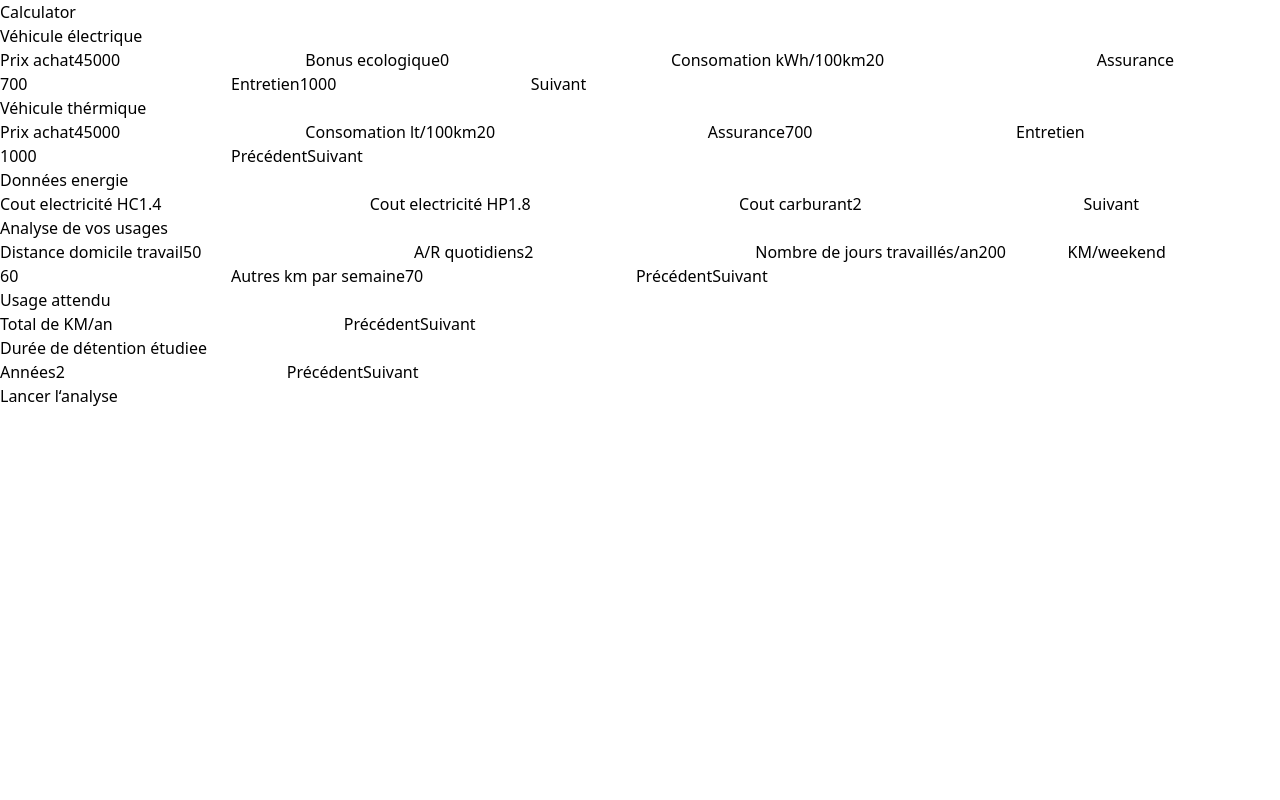
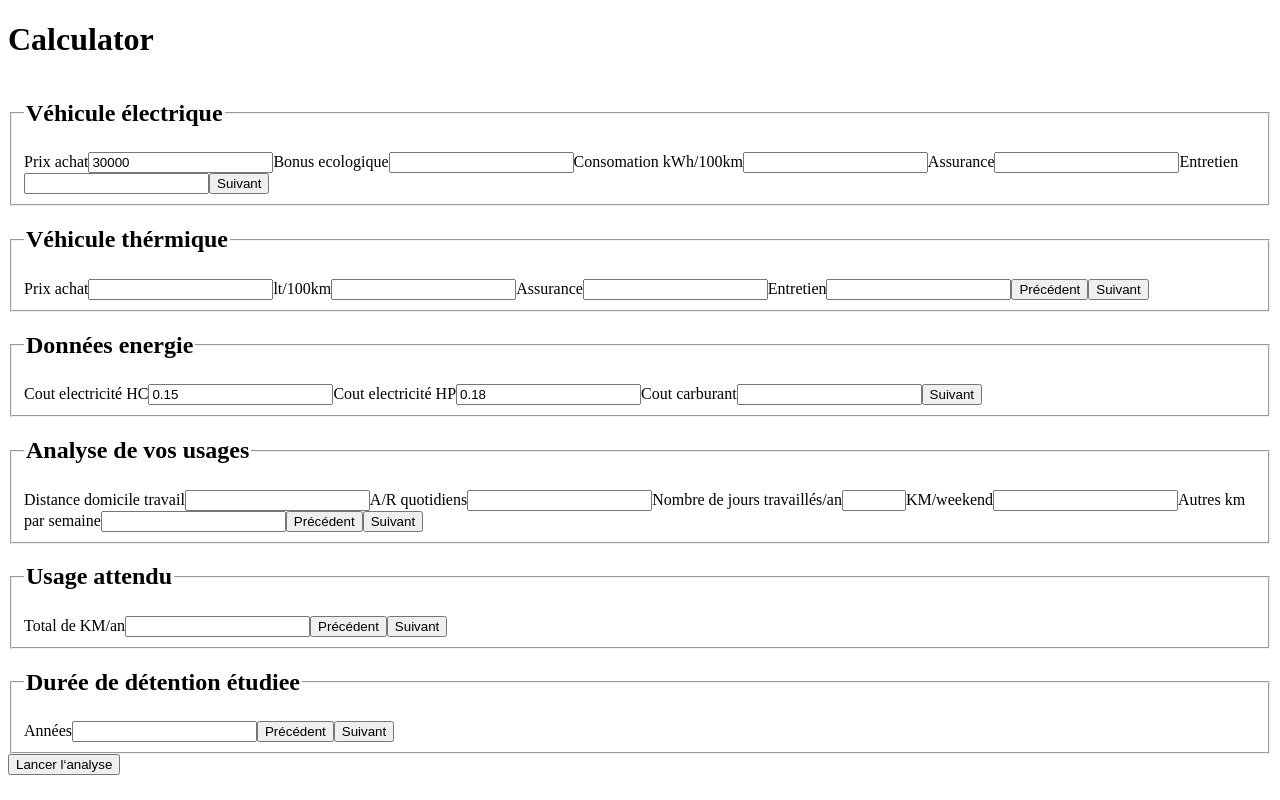
Before and after one commit to thiseas-perso/electric, a Next.js app: page /calculator in a window 1280 px wide. Built offline with nearby package versions, Linux system fonts and the light colour scheme.

Commit message:
moved state and state management to calculator/index.js, created separated carFieldSets for simplicity

```diff
--- a/components/calculator/CarDataFieldSet.js
+++ /dev/null
@@ -1,117 +0,0 @@
-import React, { useState } from 'react';
-
-const initialState = {
-  purchaseCost: '45000',
-  ecoBonus: '0',
-  consumption: '20',
-  insurance: '700',
-  maintenance: '1000',
-};
-
-const CarDataFieldSet = ({ carType, getData }) => {
-  const [state, setState] = useState(initialState);
-
-  const onBlurHandler = (e) => {
-    e.stopPropagation();
-    if (!e.currentTarget.contains(e.relatedTarget)) {
-      console.log('getting data');
-      getData(state);
-    }
-  };
-  return (
-    <fieldset id="carData" onBlur={(e) => onBlurHandler(e)}>
-      <legend>
-        <h2>
-          {carType === 'EV' ? 'Véhicule électrique' : 'Véhicule thérmique'}
-        </h2>
-      </legend>
-      <label htmlFor="purchaseCost">Prix achat</label>
-      <input
-        required
-        min="0"
-        type="number"
-        id="purchaseCost"
-        name="purchaseCost"
-        value={state.purchaseCost}
-        onChange={(e) =>
-          setState((prev) => ({
-            ...prev,
-            purchaseCost: e.target.value,
-          }))
-        }
-      />
-      {carType === 'EV' && (
-        <>
-          <label htmlFor="ecoBonus">Bonus ecologique</label>
-          <input
-            required
-            min="0"
-            type="number"
-            id="ecoBonus"
-            name="ecoBonus"
-            value={state.ecoBonus}
-            onChange={(e) =>
-              setState((prev) => ({
-                ...prev,
-                ecoBonus: e.target.value,
-              }))
-            }
-          />
-        </>
-      )}
-      <label htmlFor="consumption">
-        Consomation {carType === 'EV' ? 'kWh/100km' : 'lt/100km'}
-      </label>
-      <input
-        required
-        min="0"
-        type="number"
-        id="consumption"
-        name="consumption"
-        value={state.consumption}
-        onChange={(e) =>
-          setState((prev) => ({
-            ...prev,
-            consumption: e.target.value,
-          }))
-        }
-      />
-      <label htmlFor="insurance">Assurance</label>
-      <input
-        required
-        min="0"
-        type="number"
-        id="insurance"
-        name="insurance"
-        value={state.insurance}
-        onChange={(e) =>
-          setState((prev) => ({
-            ...prev,
-            insurance: e.target.value,
-          }))
-        }
-      />
-      <label htmlFor="maintenance">Entretien</label>
-      <input
-        required
-        min="0"
-        type="number"
-        id="maintenance"
-        name="maintenance"
-        value={state.maintenance}
-        onChange={(e) =>
-          setState((prev) => ({
-            ...prev,
-            maintenance: e.target.value,
-          }))
-        }
-      />
-      {carType === 'ICE' && <button type="button">Précédent</button>}
-      <button type="button" onClick={() => getData(state)}>
-        Suivant
-      </button>
-    </fieldset>
-  );
-};
-
-export default CarDataFieldSet;
--- /dev/null
+++ b/components/calculator/CarEVFieldSet.js
@@ -0,0 +1,104 @@
+const CarEVFieldSet = ({ state, setState }) => {
+  return (
+    <fieldset id="carData">
+      <legend>
+        <h2>Véhicule électrique</h2>
+      </legend>
+      <label htmlFor="purchaseCost">Prix achat</label>
+      <input
+        required
+        min="0"
+        type="number"
+        id="purchaseCost"
+        name="purchaseCost"
+        value={state.carDataEV.purchaseCost}
+        onChange={(e) =>
+          setState((prev) => ({
+            ...prev,
+            carDataEV: {
+              ...state.carDataEV,
+              purchaseCost: e.target.value,
+            },
+          }))
+        }
+      />
+
+      <label htmlFor="ecoBonus">Bonus ecologique</label>
+      <input
+        required
+        min="0"
+        type="number"
+        id="ecoBonus"
+        name="ecoBonus"
+        value={state.carDataEV.ecoBonus}
+        onChange={(e) =>
+          setState((prev) => ({
+            ...prev,
+            carDataEV: {
+              ...state.carDataEV,
+              ecoBonus: e.target.value,
+            },
+          }))
+        }
+      />
+
+      <label htmlFor="consumption">Consomation kWh/100km</label>
+      <input
+        required
+        min="0"
+        type="number"
+        id="consumption"
+        name="consumption"
+        value={state.carDataEV.consumption}
+        onChange={(e) =>
+          setState((prev) => ({
+            ...prev,
+            carDataEV: {
+              ...state.carDataEV,
+              consumption: e.target.value,
+            },
+          }))
+        }
+      />
+      <label htmlFor="insurance">Assurance</label>
+      <input
+        required
+        min="0"
+        type="number"
+        id="insurance"
+        name="insurance"
+        value={state.carDataEV.insurance}
+        onChange={(e) =>
+          setState((prev) => ({
+            ...prev,
+            carDataEV: {
+              ...state.carDataEV,
+              insurance: e.target.value,
+            },
+          }))
+        }
+      />
+      <label htmlFor="maintenance">Entretien</label>
+      <input
+        required
+        min="0"
+        type="number"
+        id="maintenance"
+        name="maintenance"
+        value={state.carDataEV.maintenance}
+        onChange={(e) =>
+          setState((prev) => ({
+            ...prev,
+            carDataEV: {
+              ...state.carDataEV,
+              maintenance: e.target.value,
+            },
+          }))
+        }
+      />
+      <button type="button">Suivant</button>
+    </fieldset>
+  );
+};
+
+export default CarEVFieldSet;
--- /dev/null
+++ b/components/calculator/CarICEFieldSet.js
@@ -0,0 +1,86 @@
+const CarICEFieldSet = ({ state, setState }) => {
+  return (
+    <fieldset id="carData">
+      <legend>
+        <h2>Véhicule thérmique</h2>
+      </legend>
+      <label htmlFor="purchaseCost">Prix achat</label>
+      <input
+        required
+        min="0"
+        type="number"
+        id="purchaseCost"
+        name="purchaseCost"
+        value={state.carDataICE.purchaseCost}
+        onChange={(e) =>
+          setState((prev) => ({
+            ...prev,
+            carDataICE: {
+              ...state.carDataICE,
+              purchaseCost: e.target.value,
+            },
+          }))
+        }
+      />
+
+      <label htmlFor="consumption">lt/100km</label>
+      <input
+        required
+        min="0"
+        type="number"
+        id="consumption"
+        name="consumption"
+        value={state.carDataICE.consumption}
+        onChange={(e) =>
+          setState((prev) => ({
+            ...prev,
+            carDataICE: {
+              ...state.carDataICE,
+              consumption: e.target.value,
+            },
+          }))
+        }
+      />
+      <label htmlFor="insurance">Assurance</label>
+      <input
+        required
+        min="0"
+        type="number"
+        id="insurance"
+        name="insurance"
+        value={state.carDataICE.insurance}
+        onChange={(e) =>
+          setState((prev) => ({
+            ...prev,
+            carDataICE: {
+              ...state.carDataICE,
+              insurance: e.target.value,
+            },
+          }))
+        }
+      />
+      <label htmlFor="maintenance">Entretien</label>
+      <input
+        required
+        min="0"
+        type="number"
+        id="maintenance"
+        name="maintenance"
+        value={state.carDataICE.maintenance}
+        onChange={(e) =>
+          setState((prev) => ({
+            ...prev,
+            carDataICE: {
+              ...state.carDataICE,
+              maintenance: e.target.value,
+            },
+          }))
+        }
+      />
+      <button type="button">Précédent</button>
+      <button type="button">Suivant</button>
+    </fieldset>
+  );
+};
+
+export default CarICEFieldSet;
--- a/components/calculator/DurationFieldSet.js
+++ b/components/calculator/DurationFieldSet.js
@@ -1,16 +1,6 @@
-import React, { useState } from 'react';
-
-function DurationFieldSet({ getData }) {
-  const [state, setState] = useState('2');
-  const onBlurHandler = (e) => {
-    e.stopPropagation();
-    if (!e.currentTarget.contains(e.relatedTarget)) {
-      console.log('getting data');
-      getData(state);
-    }
-  };
+function DurationFieldSet({ state, setState }) {
   return (
-    <fieldset onBlur={(e) => onBlurHandler(e)}>
+    <fieldset>
       <legend>
         <h2>Durée de détention étudiee</h2>
       </legend>
@@ -21,13 +11,16 @@ function DurationFieldSet({ getData }) {
         type="number"
         id="durationStudied"
         name="durationStudied"
-        value={state}
-        onChange={(e) => setState(() => e.target.value)}
+        value={state.durationStudied}
+        onChange={(e) =>
+          setState((prev) => ({
+            ...prev,
+            durationStudied: e.target.value,
+          }))
+        }
       />
       <button type="button">Précédent</button>
-      <button type="button" onClick={() => getData(state)}>
-        Suivant
-      </button>
+      <button type="button">Suivant</button>
     </fieldset>
   );
 }
--- a/components/calculator/EnergyDataFieldSet.js
+++ b/components/calculator/EnergyDataFieldSet.js
@@ -1,22 +1,6 @@
-import React, { useState } from 'react';
-
-const initialState = {
-  chargingPriceHC: '1.4',
-  chargingPriceHP: '1.8',
-  gasPrice: '2',
-};
-
-const EnergyDataFieldSet = ({ getData }) => {
-  const [state, setState] = useState(initialState);
-  const onBlurHandler = (e) => {
-    e.stopPropagation();
-    if (!e.currentTarget.contains(e.relatedTarget)) {
-      console.log('getting data');
-      getData(state);
-    }
-  };
+const EnergyDataFieldSet = ({ state, setState }) => {
   return (
-    <fieldset id="energyData" onBlur={(e) => onBlurHandler(e)}>
+    <fieldset id="energyData">
       <legend>
         <h2>Données energie</h2>
       </legend>
@@ -27,11 +11,14 @@ const EnergyDataFieldSet = ({ getData }) => {
         type="number"
         id="chargingPriceHC"
         name="chargingPriceHC"
-        value={state.chargingPriceHC}
+        value={state.energyData.chargingPriceHC}
         onChange={(e) =>
           setState((prev) => ({
             ...prev,
-            chargingPriceHC: e.target.value,
+            energyData: {
+              ...state.energyData,
+              chargingPriceHC: e.target.value,
+            },
           }))
         }
       />
@@ -42,11 +29,14 @@ const EnergyDataFieldSet = ({ getData }) => {
         type="number"
         id="chargingPriceHP"
         name="chargingPriceHP"
-        value={state.chargingPriceHP}
+        value={state.energyData.chargingPriceHP}
         onChange={(e) =>
           setState((prev) => ({
             ...prev,
-            chargingPriceHP: e.target.value,
+            energyData: {
+              ...state.energyData,
+              chargingPriceHP: e.target.value,
+            },
           }))
         }
       />
@@ -57,17 +47,18 @@ const EnergyDataFieldSet = ({ getData }) => {
         type="number"
         id="gasPrice"
         name="gasPrice"
-        value={state.gasPrice}
+        value={state.energyData.gasPrice}
         onChange={(e) =>
           setState((prev) => ({
             ...prev,
-            gasPrice: e.target.value,
+            energyData: {
+              ...state.energyData,
+              gasPrice: e.target.value,
+            },
           }))
         }
       />
-      <button type="button" onClick={() => getData(state)}>
-        Suivant
-      </button>
+      <button type="button">Suivant</button>
     </fieldset>
   );
 };
--- a/components/calculator/UsageDataFieldSet.js
+++ b/components/calculator/UsageDataFieldSet.js
@@ -1,23 +1,6 @@
-import React, { useState } from 'react';
-
-const initialState = {
-  workHomeDistance: '50',
-  dailyCommutes: '2',
-  daysWorkedPerY: '200',
-  weekendKM: '60',
-  otherKMPerW: '70',
-};
-const UsageDataFieldSet = ({ getData }) => {
-  const [state, setState] = useState(initialState);
-  const onBlurHandler = (e) => {
-    e.stopPropagation();
-    if (!e.currentTarget.contains(e.relatedTarget)) {
-      console.log('getting data');
-      getData(state);
-    }
-  };
+const UsageDataFieldSet = ({ state, setState }) => {
   return (
-    <fieldset id="usageData" onBlur={(e) => onBlurHandler(e)}>
+    <fieldset id="usageData">
       <legend>
         <h2>Analyse de vos usages</h2>
       </legend>
@@ -27,11 +10,14 @@ const UsageDataFieldSet = ({ getData }) => {
         type="number"
         id="workHomeDistance"
         name="workHomeDistance"
-        value={state.workHomeDistance}
+        value={state.usageData.workHomeDistance}
         onChange={(e) =>
           setState((prev) => ({
             ...prev,
-            workHomeDistance: e.target.value,
+            usageData: {
+              ...state.usageData,
+              workHomeDistance: e.target.value,
+            },
           }))
         }
       />
@@ -41,11 +27,14 @@ const UsageDataFieldSet = ({ getData }) => {
         type="number"
         id="dailyCommutes"
         name="dailyCommutes"
-        value={state.dailyCommutes}
+        value={state.usageData.dailyCommutes}
         onChange={(e) =>
           setState((prev) => ({
             ...prev,
-            dailyCommutes: e.target.value,
+            usageData: {
+              ...state.usageData,
+              dailyCommutes: e.target.value,
+            },
           }))
         }
       />
@@ -56,11 +45,14 @@ const UsageDataFieldSet = ({ getData }) => {
         type="number"
         id="daysWorkedPerY"
         name="daysWorkedPerY"
-        value={state.daysWorkedPerY}
+        value={state.usageData.daysWorkedPerY}
         onChange={(e) =>
           setState((prev) => ({
             ...prev,
-            daysWorkedPerY: e.target.value,
+            usageData: {
+              ...state.usageData,
+              daysWorkedPerY: e.target.value,
+            },
           }))
         }
       />
@@ -70,11 +62,14 @@ const UsageDataFieldSet = ({ getData }) => {
         type="number"
         id="weekendKM"
         name="weekendKM"
-        value={state.weekendKM}
+        value={state.usageData.weekendKM}
         onChange={(e) =>
           setState((prev) => ({
             ...prev,
-            weekendKM: e.target.value,
+            usageData: {
+              ...state.usageData,
+              weekendKM: e.target.value,
+            },
           }))
         }
       />
@@ -84,18 +79,19 @@ const UsageDataFieldSet = ({ getData }) => {
         type="number"
         id="otherKMPerW"
         name="otherKMPerW"
-        value={state.otherKMPerW}
+        value={state.usageData.otherKMPerW}
         onChange={(e) =>
           setState((prev) => ({
             ...prev,
-            otherKMPerW: e.target.value,
+            usageData: {
+              ...state.usageData,
+              otherKMPerW: e.target.value,
+            },
           }))
         }
       />
       <button type="button">Précédent</button>
-      <button type="button" onClick={() => getData(state)}>
-        Suivant
-      </button>
+      <button type="button">Suivant</button>
     </fieldset>
   );
 };
--- a/components/calculator/UsageExpectedFieldSet.js
+++ b/components/calculator/UsageExpectedFieldSet.js
@@ -1,20 +1,6 @@
-import React, { useState } from 'react';
-
-const initialState = {
-  totalKMPerY: '',
-};
-
-const UsageExpectedFieldSet = ({ getData }) => {
-  const [state, setState] = useState(initialState);
-  const onBlurHandler = (e) => {
-    e.stopPropagation();
-    if (!e.currentTarget.contains(e.relatedTarget)) {
-      console.log('getting data');
-      getData(state);
-    }
-  };
+const UsageExpectedFieldSet = ({ state, setState }) => {
   return (
-    <fieldset id="usageExpected" onBlur={(e) => onBlurHandler(e)}>
+    <fieldset id="usageExpected">
       <legend>
         <h2>Usage attendu</h2>
       </legend>
@@ -23,18 +9,19 @@ const UsageExpectedFieldSet = ({ getData }) => {
         min="0"
         type="number"
         id="totalKMPerY"
-        value={state.totalKMPerY}
+        value={state.usageExpected.totalKMPerY}
         onChange={(e) =>
           setState((prev) => ({
             ...prev,
-            totalKMPerY: e.target.value,
+            usageExpected: {
+              ...state.usageExpected,
+              totalKMPerY: e.target.value,
+            },
           }))
         }
       />
       <button type="button">Précédent</button>
-      <button type="button" onClick={() => getData(state)}>
-        Suivant
-      </button>
+      <button type="button">Suivant</button>
     </fieldset>
   );
 };
--- a/pages/_app.js
+++ b/pages/_app.js
@@ -1,4 +1,4 @@
-import '../styles/globals.css';
+// import '../styles/globals.css';
 
 const App = ({ Component, pageProps }) => {
   return <Component {...pageProps} />;
--- a/pages/calculator/index.js
+++ b/pages/calculator/index.js
@@ -1,6 +1,7 @@
 import Head from 'next/head';
 import { useState } from 'react';
-import CarDataFieldSet from '../../components/calculator/carDataFieldSet';
+import CarEVFieldSet from '../../components/calculator/CarEVFieldSet';
+import CarICEFieldSet from '../../components/calculator/CarICEFieldSet';
 import DurationFieldSet from '../../components/calculator/DurationFieldSet';
 import EnergyDataFieldSet from '../../components/calculator/energyDataFieldSet';
 import UsageDataFieldSet from '../../components/calculator/usageDataFieldSet';
@@ -9,8 +10,8 @@ import calculator from '../../helpers/calculator';
 
 const initialState = {
   energyData: {
-    chargingPriceHC: '',
-    chargingPriceHP: '',
+    chargingPriceHC: '0.15',
+    chargingPriceHP: '0.18',
     gasPrice: '',
   },
   usageData: {
@@ -30,29 +31,31 @@ const initialState = {
     iceConsumption: '',
   },
   carDataEV: {
+    purchaseCost: '30000',
     evConsumption: '',
-    purchaseCost: '',
     insurancePerY: '',
     maintenancePerY: '',
     ecoBonus: '',
   },
-  durationStudied: '2',
+  durationStudied: '',
 };
 
 const Calculator = () => {
   const [state, setState] = useState(initialState);
-  const convertDataToNumbers = (obj) => {
-    const result = Object.fromEntries(
-      Object.entries(obj).map(([key, value]) => [key, Number(value)])
-    );
-    console.log({ result });
-    return result;
-  };
+
+  // const convertDataToNumbers = (obj) => {
+  //   const result = Object.fromEntries(
+  //     Object.entries(obj).map(([key, value]) => [key, Number(value)])
+  //   );
+  //   return result;
+  // };
+
   const submitHandler = (e) => {
     e.preventDefault();
     console.log('state : ', state);
     console.log(calculator(state));
   };
+
   return (
     <>
       <Head>
@@ -63,56 +66,12 @@ const Calculator = () => {
       </Head>
       <h1>Calculator</h1>
       <form onSubmit={(e) => submitHandler(e)}>
-        <CarDataFieldSet
-          carType={'EV'}
-          getData={(data) =>
-            setState((prev) => ({
-              ...prev,
-              carDataEV: convertDataToNumbers(data),
-            }))
-          }
-        />
-        <CarDataFieldSet
-          carType={'ICE'}
-          getData={(data) =>
-            setState((prev) => ({
-              ...prev,
-              carDataICE: convertDataToNumbers(data),
-            }))
-          }
-        />
-        <EnergyDataFieldSet
-          getData={(data) =>
-            setState((prev) => ({
-              ...prev,
-              energyData: convertDataToNumbers(data),
-            }))
-          }
-        />
-        <UsageDataFieldSet
-          getData={(data) =>
-            setState((prev) => ({
-              ...prev,
-              usageData: convertDataToNumbers(data),
-            }))
-          }
-        />
-        <UsageExpectedFieldSet
-          getData={(data) =>
-            setState((prev) => ({
-              ...prev,
-              usageExpected: convertDataToNumbers(data),
-            }))
-          }
-        />
-        <DurationFieldSet
-          getData={(data) =>
-            setState((prev) => ({
-              ...prev,
-              durationStudied: Number(data),
-            }))
-          }
-        />
+        <CarEVFieldSet state={state} setState={setState} />
+        <CarICEFieldSet state={state} setState={setState} />
+        <EnergyDataFieldSet state={state} setState={setState} />
+        <UsageDataFieldSet state={state} setState={setState} />
+        <UsageExpectedFieldSet state={state} setState={setState} />
+        <DurationFieldSet state={state} setState={setState} />
         <button type="submit">Lancer l&lsquo;analyse</button>
       </form>
     </>
```
